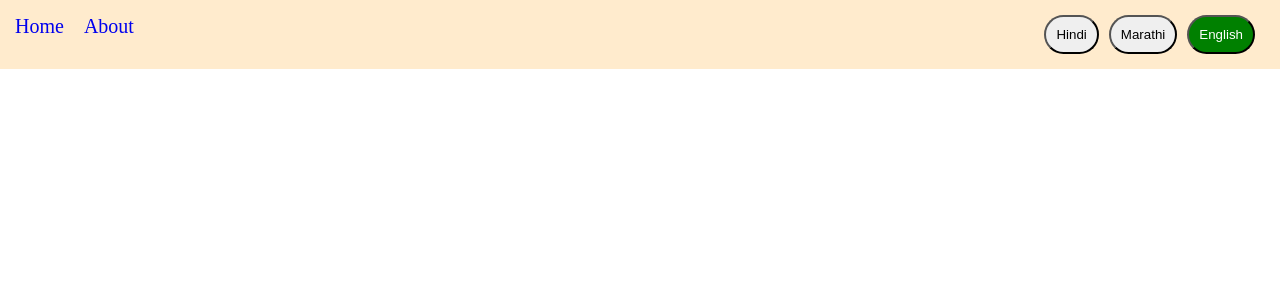
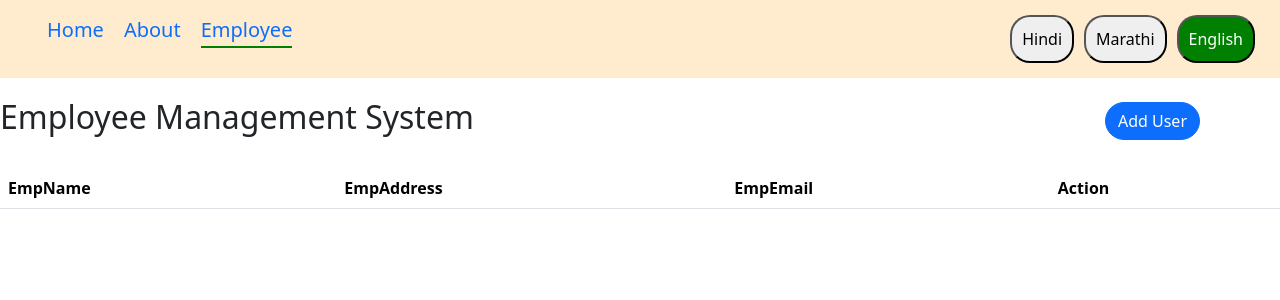
Before and after one commit to Vaibhavi7499/react-localization, a React (Vite) app: page /emp in a window 1280 px wide. Shown: the top 300 px of the page. Built offline with nearby package versions, Linux system fonts and the light colour scheme.

Commit message:
Redux toolkit example

```diff
--- a/package.json
+++ b/package.json
@@ -10,13 +10,17 @@
     "preview": "vite preview"
   },
   "dependencies": {
+    "@reduxjs/toolkit": "^2.2.7",
+    "bootstrap": "^5.3.3",
     "i18next": "^23.15.1",
     "i18next-http-backend": "^2.6.1",
     "react": "^18.3.1",
     "react-dom": "^18.3.1",
     "react-i18next": "^15.0.2",
+    "react-redux": "^9.1.2",
     "react-router-dom": "^6.26.2",
-    "sass": "^1.79.3"
+    "sass": "^1.79.3",
+    "uuid": "^10.0.0"
   },
   "devDependencies": {
     "@eslint/js": "^9.9.0",
--- a/src/App.jsx
+++ b/src/App.jsx
@@ -3,6 +3,8 @@ import Layout from './Layout/Layout'
 import { Route, Routes } from 'react-router-dom'
 import Home from './component/Home/Home'
 import About from './component/About/About'
+import Emp from './component/Emp/Emp'
+import AddUser from './component/User/AddUser'
 
 const App = () => {
   return (
@@ -11,6 +13,9 @@ const App = () => {
       <Routes>
         <Route path='/' element={<Home/>}/>
         <Route path='/about' element={<About/>}/>
+        <Route path='/emp' element={<Emp/>}/>
+        <Route path='/adduser' element={<AddUser/>}/>
+        <Route path='/edituser/:empId' element={<AddUser/>}/>
       </Routes>
     </div>
   )
--- a/src/Layout/Layout.jsx
+++ b/src/Layout/Layout.jsx
@@ -30,6 +30,9 @@ const Layout = () => {
             <li>
               <NavLink to="/about">About</NavLink>
             </li>
+            <li>
+              <NavLink to="/emp">Employee</NavLink>
+            </li>
           </ul>
         </nav>
 
--- /dev/null
+++ b/src/Store/EmpStore.js
@@ -0,0 +1,10 @@
+import { configureStore } from "@reduxjs/toolkit";
+import EmpSlice from "./Slice/EmpSlice";
+
+const Store = configureStore({
+reducer:{
+    employee:EmpSlice
+}
+})
+
+export default Store;
--- /dev/null
+++ b/src/Store/Slice/EmpSlice.js
@@ -0,0 +1,35 @@
+import { createSlice } from "@reduxjs/toolkit";
+
+const EmpSlice = createSlice({
+  name: "employee",
+  initialState: [],
+
+  reducers: {
+    addEmp: (state, action) => {
+      state.push(action.payload);
+    },
+
+    deleteEmp: (state, action) => {
+      return state.filter((e) => e?.empId !== action?.payload);
+    },
+
+    updateEmp: (state, action) => {
+      return state.map((e) => {
+        if (e?.empId === action?.payload?.empId) {
+          return {
+            ...e,
+            empName: action?.payload?.empName,
+            empAddress: action?.payload?.empAddress,
+            empEmail: action?.payload?.empEmail,
+          };
+        } else {
+          return e;
+        }
+      });
+    },
+  },
+});
+
+export const { addEmp, deleteEmp,updateEmp } = EmpSlice.actions;
+
+export default EmpSlice.reducer;
--- /dev/null
+++ b/src/component/Emp/Emp.css
@@ -0,0 +1,11 @@
+.head-container{
+    display: flex;
+    justify-content: space-between;
+    margin-top: 20px;
+    align-items: center;
+}
+
+.head-container button{
+    margin-right: 80px;
+    border-radius: 20px;
+}
--- /dev/null
+++ b/src/component/Emp/Emp.jsx
@@ -0,0 +1,62 @@
+import React from "react";
+import "./Emp.css";
+import { useNavigate } from "react-router-dom";
+import { useDispatch, useSelector } from "react-redux";
+import { deleteEmp } from "../../Store/Slice/EmpSlice";
+
+const Emp = () => {
+  const navigate = useNavigate();
+
+  const empList = useSelector((state) => {
+    return state.employee;
+  });
+
+  const dispatch = useDispatch();
+
+  let deleteEmployee=(id)=>{
+dispatch(deleteEmp(id))
+  }
+
+  let updateEmp=(obj)=>{
+   navigate("/edituser/"+obj?.empId)
+  }
+
+  return (
+    <div>
+      <div className="head-container">
+        <h2>Employee Management System</h2>
+        <button
+          className="btn btn-primary"
+          onClick={() => navigate("/adduser")}
+        >
+          Add User
+        </button>
+      </div>
+      <table className="table mt-4">
+        <thead>
+          <tr>
+            <th scope="col">EmpName</th>
+            <th scope="col">EmpAddress</th>
+            <th scope="col">EmpEmail</th>
+            <th scope="col">Action</th>
+          </tr>
+        </thead>
+        <tbody>
+          {empList.map((e) => (
+            <tr key={e?.id}>
+              <th scope="row">{e?.empName}</th>
+              <td>{e?.empAddress}</td>
+              <td>{e?.empEmail}</td>
+              <td>
+                <button className="btn btn-success" onClick={()=>updateEmp(e)}>Update</button>{" "}
+                <button className="btn btn-danger" onClick={()=>deleteEmployee(e?.empId)}>Delete</button>
+              </td>
+            </tr>
+          ))}
+        </tbody>
+      </table>
+    </div>
+  );
+};
+
+export default Emp;
--- /dev/null
+++ b/src/component/User/AddUser.css
@@ -0,0 +1,3 @@
+.addbtn{
+    margin-left: 280px;
+}
--- /dev/null
+++ b/src/component/User/AddUser.jsx
@@ -0,0 +1,74 @@
+import React, { useEffect, useState } from "react";
+import "./AddUser.css";
+import { addEmp, updateEmp } from "../../Store/Slice/EmpSlice";
+import { useDispatch, useSelector } from "react-redux";
+import { useNavigate, useParams } from "react-router-dom";
+import { v4 as uuidv4 } from "uuid";
+
+const AddUser = () => {
+  let [user, setUser] = useState({
+    empId: uuidv4(),
+    empName: "",
+    empAddress: "",
+    empEmail: "",
+  });
+
+  const dispatch = useDispatch();
+  const params = useParams();
+  const navigate = useNavigate();
+  const emplist = useSelector((state) => state.employee);
+  let obj = emplist.find((e) => e.empId === params.empId)
+
+  useEffect(() => {
+    setUser(obj);
+  }, [params.empId]);
+
+  let addEmpData = () => {
+    if (params?.empId) {
+      dispatch(updateEmp(user));
+      navigate("/emp")
+    } else {
+      dispatch(addEmp(user));
+      navigate("/emp");
+      setUser("");
+    }
+  };
+
+  return (
+    <div className="col-md-6 m-auto mt-4">
+      <div className="mb-3">
+        <label className="form-label">Emp Name :</label>
+        <input
+          type="text"
+          className="form-control"
+          value={user?.empName}
+          onChange={(e) => setUser({ ...user, empName: e.target.value })}
+        />
+      </div>
+      <div className="mb-3">
+        <label className="form-label">Address :</label>
+        <input
+          type="text"
+          className="form-control"
+          value={user?.empAddress}
+          onChange={(e) => setUser({ ...user, empAddress: e.target.value })}
+        />
+      </div>
+      <div className="mb-3">
+        <label className="form-label">Email :</label>
+        <input
+          type="text"
+          className="form-control"
+          value={user?.empEmail}
+          onChange={(e) => setUser({ ...user, empEmail: e.target.value })}
+        />
+      </div>
+
+      <button class="btn btn-primary addbtn" onClick={addEmpData}>
+        {params?.empId ? "Update User" : "Add User"}
+      </button>
+    </div>
+  );
+};
+
+export default AddUser;
--- a/src/main.jsx
+++ b/src/main.jsx
@@ -6,15 +6,21 @@ import { BrowserRouter } from "react-router-dom";
 import HomeContainer from "./contexts/HomeContext.jsx";
 import { I18nextProvider } from "react-i18next";
 import i18n from "./i18n/i18n.js";
+import { Provider } from "react-redux";
+import Store from "./Store/EmpStore.js";
+import "bootstrap/dist/css/bootstrap.min.css";
+
 
 createRoot(document.getElementById("root")).render(
   <StrictMode>
     <BrowserRouter>
+    <Provider store={Store}>
     <I18nextProvider i18n={i18n}>
       <HomeContainer>
         <App />
       </HomeContainer>
       </I18nextProvider>
+      </Provider>
     </BrowserRouter>
   </StrictMode>
 );
```
Also changed, not shown: 1 other file (tests, documents, lock files or other folders).
